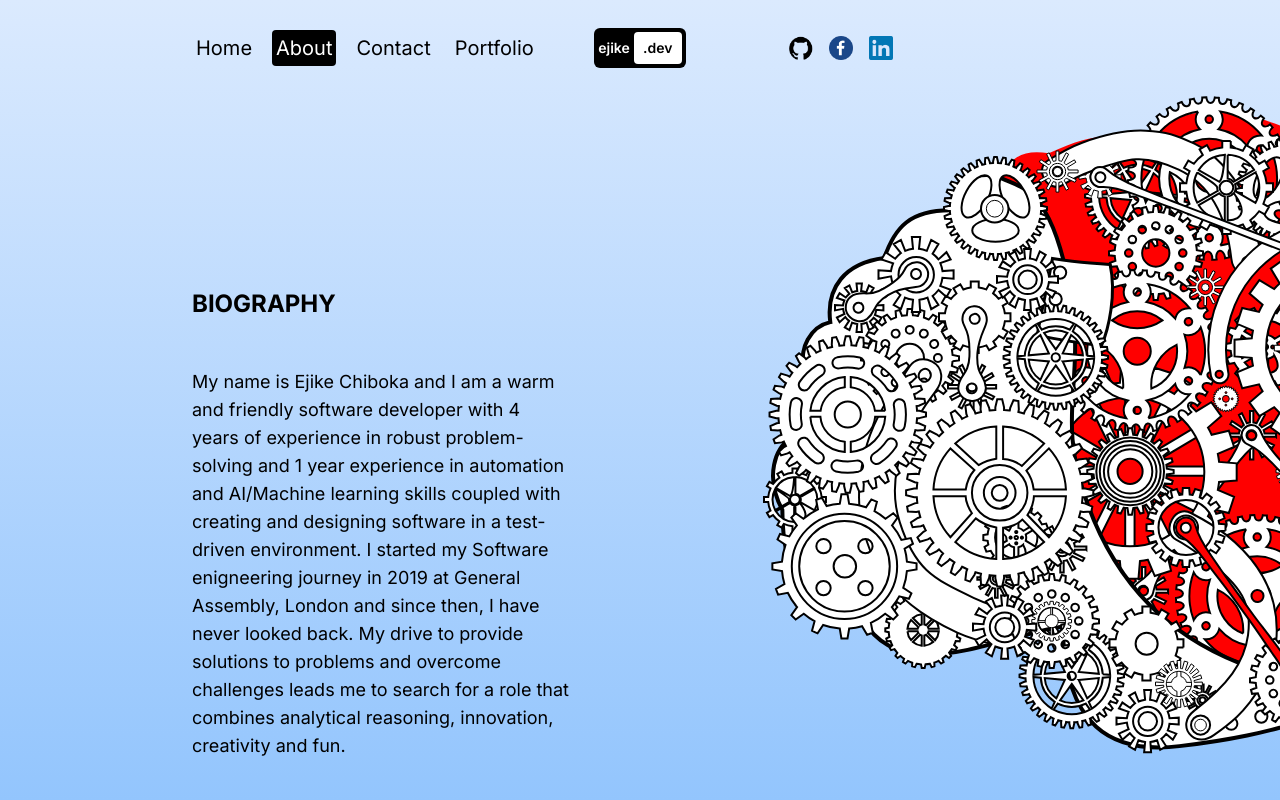
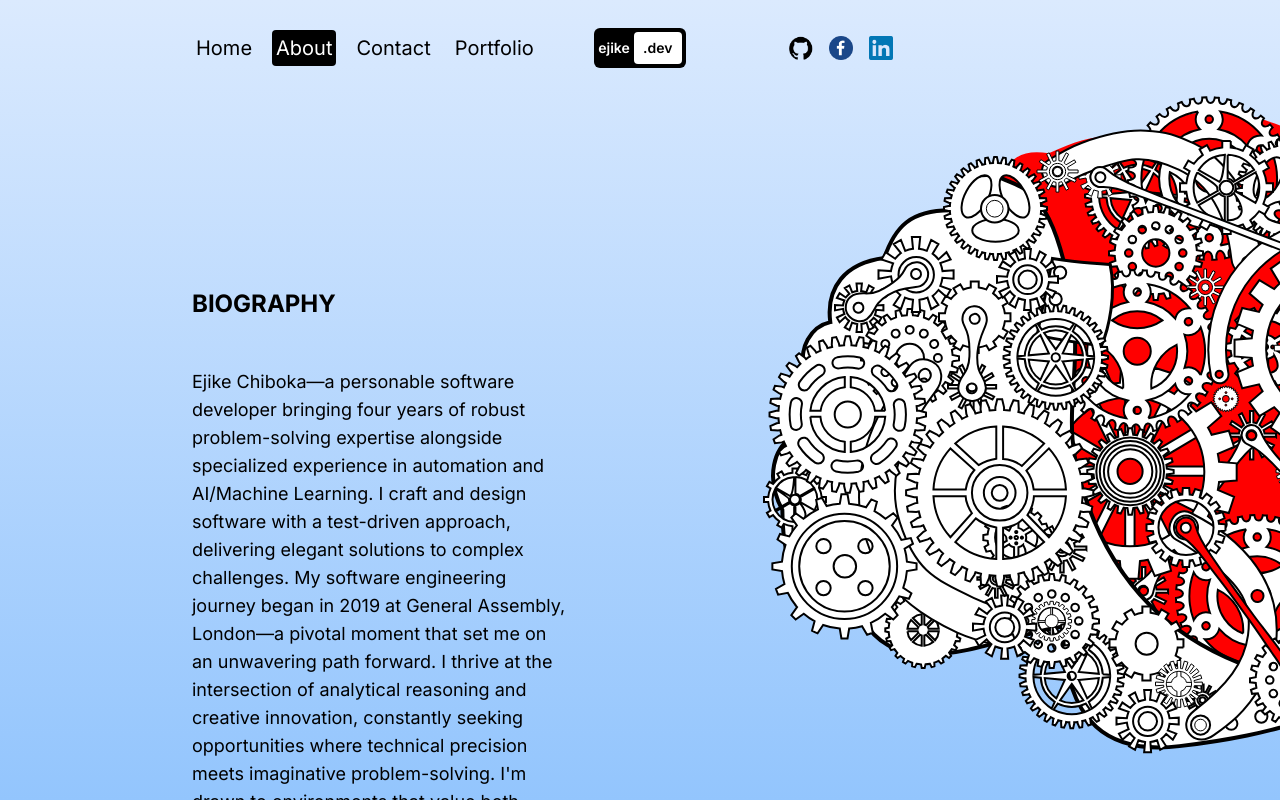
Before and after one commit to agkayster/ejike-portfolio-website, a Next.js app: page /about in a window 1280 px wide. Built offline with nearby package versions, Linux system fonts and the light colour scheme.

Commit message:
Edit biography in About and Home page

```diff
--- a/src/app/page.js
+++ b/src/app/page.js
@@ -31,11 +31,11 @@ export default function Home() {
 					</h1>
 					{/* DESCRIPTION */}
 					<p className='md:text-xl'>
-						Hey, my name is Ejike Chiboka and you are welcome to my
-						digital canvas, where innovation and creativity
-						converge. With a keen eye for aesthetics and a mastery
-						of code, my portfolio showcases a diverse collection of
-						projects that reflect my commitment to excellence.
+						Ejike Chiboka here. Welcome to my digital canvas—a
+						confluence of innovation and creativity. My work marries
+						aesthetic vision with technical mastery, presenting a
+						diverse portfolio that embodies my unwavering commitment
+						to excellence.
 					</p>
 					{/* BUTTONS */}
 					<div className='lg:w-full flex gap-4 mb-10'>
--- a/src/components/biography.jsx
+++ b/src/components/biography.jsx
@@ -9,16 +9,19 @@ const BiographyComponent = () => {
 			<h1 className='font-bold text-2xl'>BIOGRAPHY</h1>
 			{/* BIOGRAPHY DESCRIPTION */}
 			<p className='text-lg'>
-				My name is Ejike Chiboka and I am a warm and friendly software
-				developer with 4 years of experience in robust problem-solving
-				and 1 year experience in automation and AI/Machine learning
-				skills coupled with creating and designing software in a
-				test-driven environment. I started my Software enigneering
-				journey in 2019 at General Assembly, London and since then, I
-				have never looked back. My drive to provide solutions to
-				problems and overcome challenges leads me to search for a role
-				that combines analytical reasoning, innovation, creativity and
-				fun.
+				Ejike Chiboka—a personable software developer bringing four
+				years of robust problem-solving expertise alongside specialized
+				experience in automation and AI/Machine Learning. I craft and
+				design software with a test-driven approach, delivering elegant
+				solutions to complex challenges. My software engineering journey
+				began in 2019 at General Assembly, London—a pivotal moment that
+				set me on an unwavering path forward. I thrive at the
+				intersection of analytical reasoning and creative innovation,
+				constantly seeking opportunities where technical precision meets
+				imaginative problem-solving. I&apos;m drawn to environments that
+				value both intellectual rigor and collaborative energy—where
+				serious development work coexists with genuine enjoyment of the
+				craft.
 			</p>
 			{/* BIOGRAPHY QUOTE */}
 			<span className='italic'>You become what you consistently do!</span>
```
